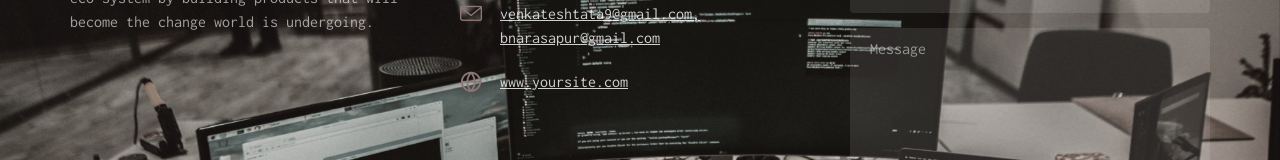
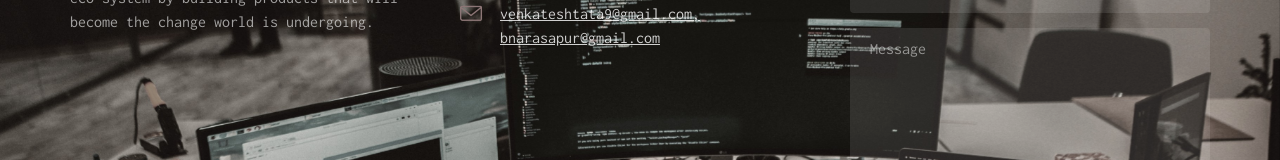
Before and after one commit to euclidspace/euclidspace.github.io, a plain HTML site: page index.html in a window 1280 px wide. Shown: the part 5254-5414 px from the top of the page. Drawn offline with Linux system fonts and the light colour scheme; files whose address does not match are found by name.

Commit message:
Update index.html

```diff
--- a/index.html
+++ b/index.html
@@ -255,7 +255,7 @@
 						<li><i class="icon-map-marker"></i>Bangalore, India.</li>
 						<li><i class="icon-phone"></i>+91 7032851369, +91 7760698044</li>
 						<li><i class="icon-envelope"></i><a href="#">venkateshtata9@gmail.com, bnarasapur@gmail.com</a></li>
-						<li><i class="icon-globe2"></i><a href="#">www.yoursite.com</a></li>
+
 					</ul>
 					<!-- <h3 class="section-title">Connect with Us</h3>
 					<ul class="social-media">
```
